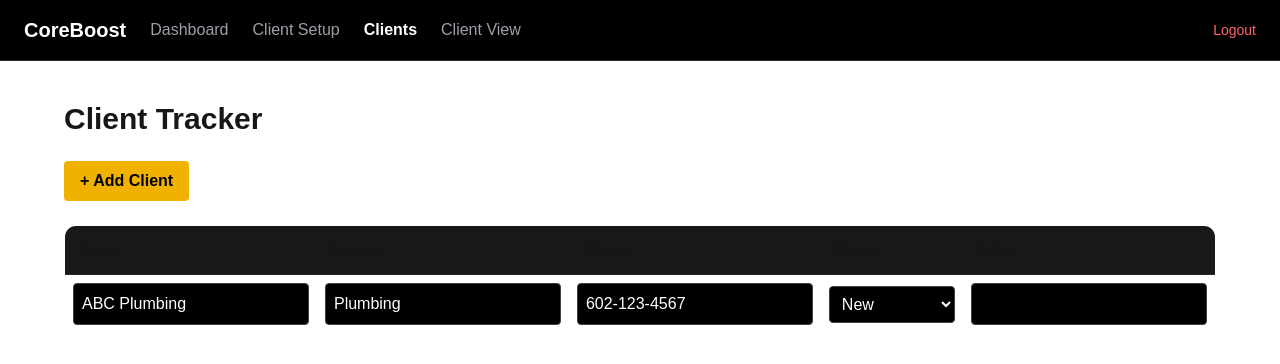
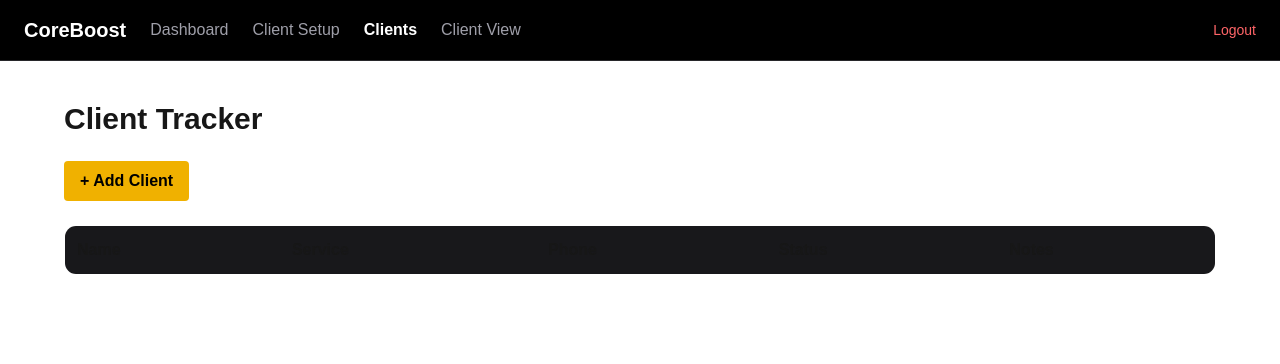
Before and after one commit to DRAES2/coreboost-os, a Next.js app: page /client in a window 1280 px wide. Shown: the top 364 px of the page. Built offline with nearby package versions, Linux system fonts and the light colour scheme.

Commit message:
removed broken use client file

```diff
--- a/app/client/page.tsx
+++ b/app/client/page.tsx
@@ -1,21 +1,34 @@
 "use client";
 
-import { useState } from "react";
+import { useState, useEffect } from "react";
+
+type Client = {
+  name: string;
+  service: string;
+  phone: string;
+  status: string;
+  notes: string;
+};
 
 export default function Clients() {
-  const [clients, setClients] = useState([
-    {
-      name: "ABC Plumbing",
-      service: "Plumbing",
-      phone: "602-123-4567",
-      status: "New",
-      notes: "",
-    },
-  ]);
+  const [clients, setClients] = useState<Client[]>([]);
 
-  const updateClient = (index: number, field: string, value: string) => {
+  // 🔥 LOAD CLIENTS ON PAGE LOAD
+  useEffect(() => {
+    const saved = localStorage.getItem("coreboost_clients");
+    if (saved) {
+      setClients(JSON.parse(saved));
+    }
+  }, []);
+
+  // 🔥 SAVE CLIENTS WHEN THEY CHANGE
+  useEffect(() => {
+    localStorage.setItem("coreboost_clients", JSON.stringify(clients));
+  }, [clients]);
+
+  const updateClient = (index: number, field: keyof Client, value: string) => {
     const updated = [...clients];
-    (updated[index] as any)[field] = value;
+    updated[index][field] = value;
     setClients(updated);
   };
 
@@ -61,7 +74,7 @@ export default function Clients() {
                     onChange={(e) =>
                       updateClient(i, "name", e.target.value)
                     }
-                    className="w-full bg-black text-white border border-zinc-700 p-2 rounded"
+                    className="w-full bg-black text-white placeholder-zinc-500 border border-zinc-700 p-2 rounded"
                   />
                 </td>
 
@@ -71,7 +84,7 @@ export default function Clients() {
                     onChange={(e) =>
                       updateClient(i, "service", e.target.value)
                     }
-                    className="w-full bg-black text-white border border-zinc-700 p-2 rounded"
+                    className="w-full bg-black text-white placeholder-zinc-500 border border-zinc-700 p-2 rounded"
                   />
                 </td>
 
@@ -81,7 +94,7 @@ export default function Clients() {
                     onChange={(e) =>
                       updateClient(i, "phone", e.target.value)
                     }
-                    className="w-full bg-black text-white border border-zinc-700 p-2 rounded"
+                    className="w-full bg-black text-white placeholder-zinc-500 border border-zinc-700 p-2 rounded"
                   />
                 </td>
 
@@ -91,7 +104,7 @@ export default function Clients() {
                     onChange={(e) =>
                       updateClient(i, "status", e.target.value)
                     }
-                    className="w-full bg-black text-white placeholder-zinc-500 border border-zinc-700 p-2 rounded"
+                    className="w-full bg-black text-white border border-zinc-700 p-2 rounded"
                   >
                     <option>New</option>
                     <option>In Progress</option>
@@ -106,7 +119,7 @@ export default function Clients() {
                     onChange={(e) =>
                       updateClient(i, "notes", e.target.value)
                     }
-                    className="w-full bg-black text-white border border-zinc-700 p-2 rounded"
+                    className="w-full bg-black text-white placeholder-zinc-500 border border-zinc-700 p-2 rounded"
                   />
                 </td>
 
```
